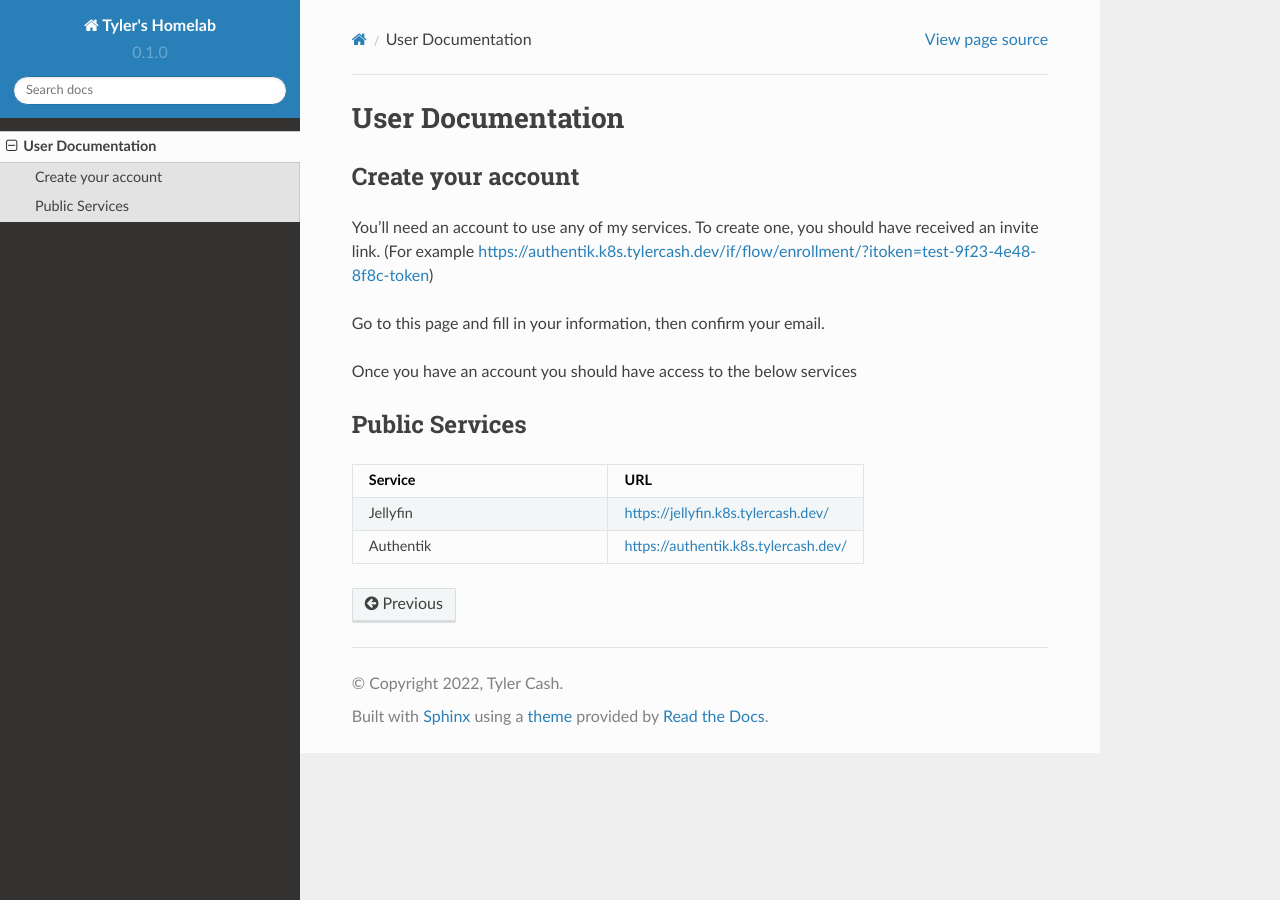
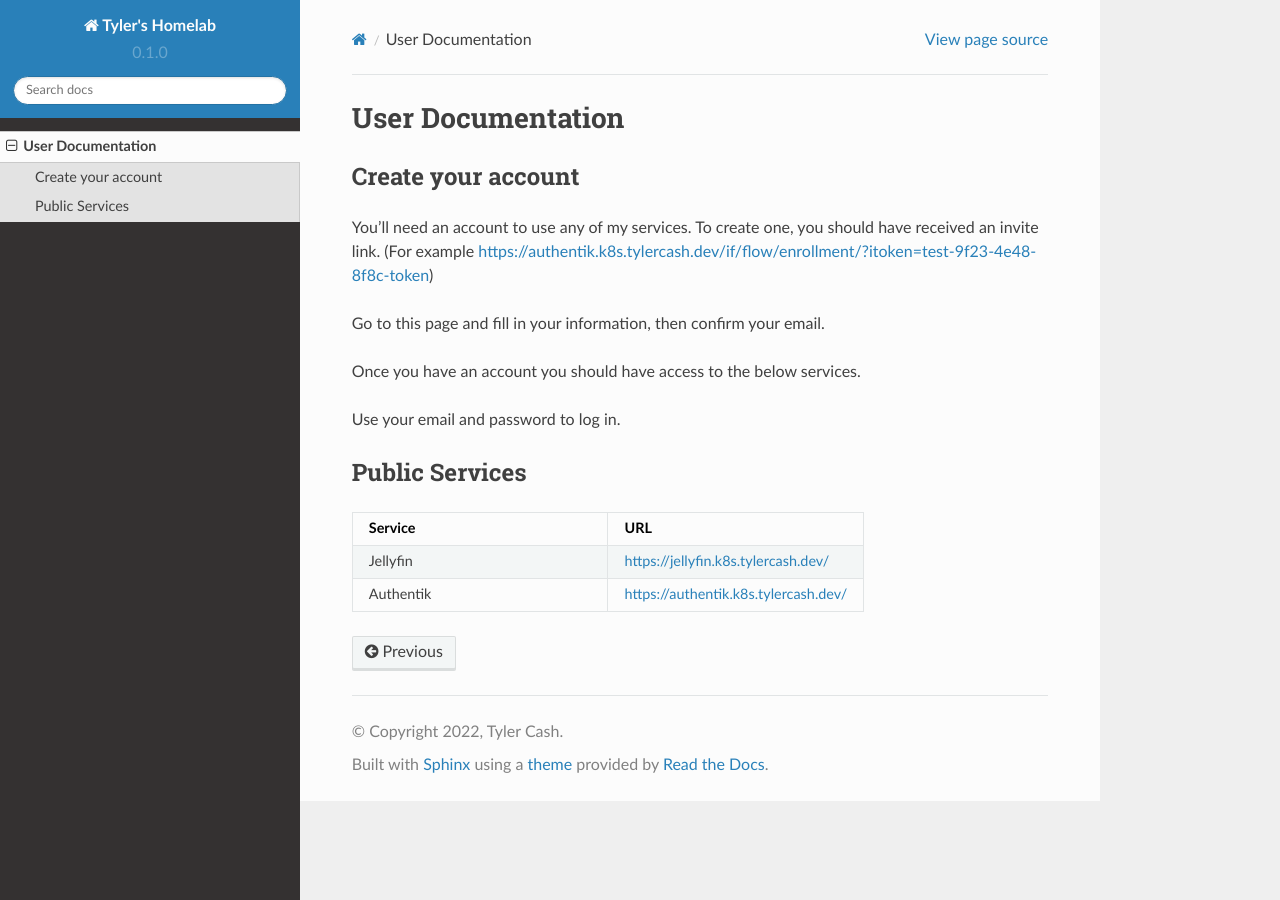
Before and after one commit to Tyler-Cash/homelab-docs, a Sphinx documentation site: the page built from docs/source/user.rst, in a window 1280 px wide. Built offline with Sphinx 7.4.7 and the Read the Docs theme 2.0.0, drawn with Linux system fonts in a browser that asks for light colours.

Commit message:
Build user documentation

```diff
--- a/docs/source/user.rst
+++ b/docs/source/user.rst
@@ -10,7 +10,9 @@ You'll need an account to use any of my services. To create one, you should have
 
 Go to this page and fill in your information, then confirm your email.
 
-Once you have an account you should have access to the below services
+Once you have an account you should have access to the below services.
+
+Use your email and password to log in.
 
 .. _public_services:
 
```
